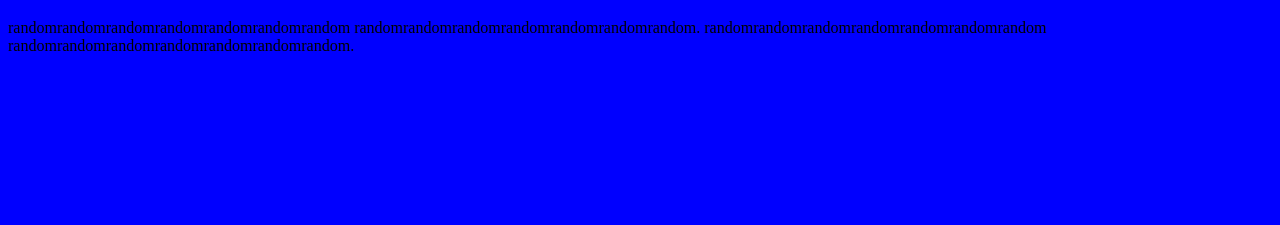
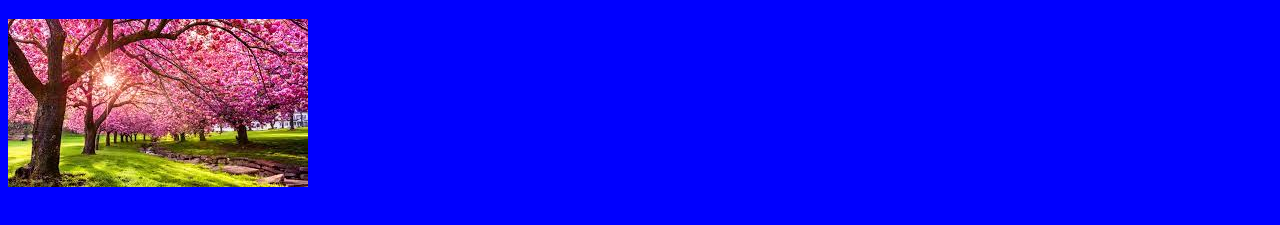
Before and after one commit to elifisher/Spring, a plain HTML site: page index.html in a window 1280 px wide. Shown: the part 61-286 px from the top of the page. Drawn offline with Linux system fonts and the light colour scheme.

Commit message:
replaced paragraph with an image

```diff
--- a/index.html
+++ b/index.html
@@ -12,11 +12,7 @@
 <body>
 
     <h1>Spring is Near!</h1>
-    <p>randomrandomrandomrandomrandomrandomrandom
-        randomrandomrandomrandomrandomrandomrandom.
-        randomrandomrandomrandomrandomrandomrandom
-        randomrandomrandomrandomrandomrandomrandom.
-    </p>
+    <img src="download.jpg" alt="spring">
 </body>
 
 </html>
```
Also changed, not shown: GitPractice/download.jpg (added), download.jpg (added).
